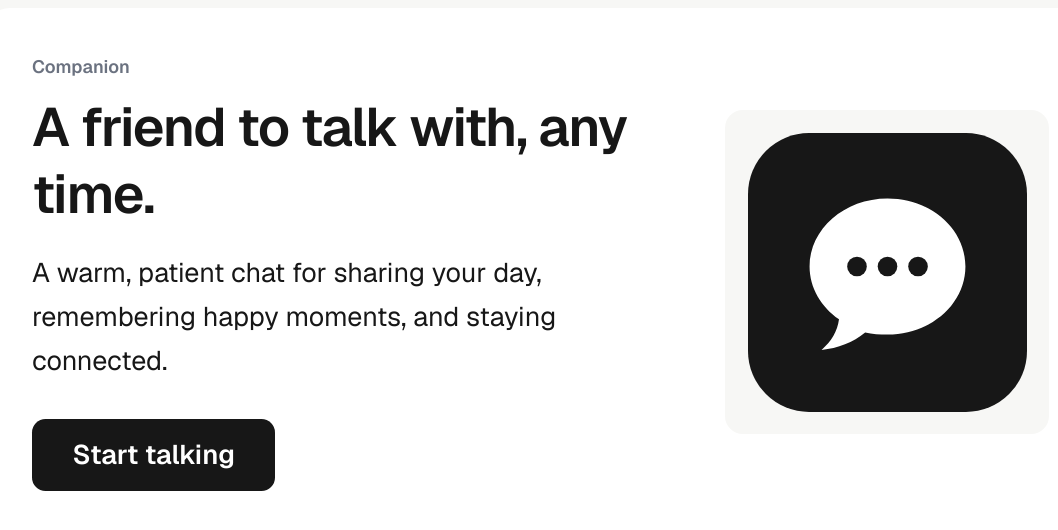
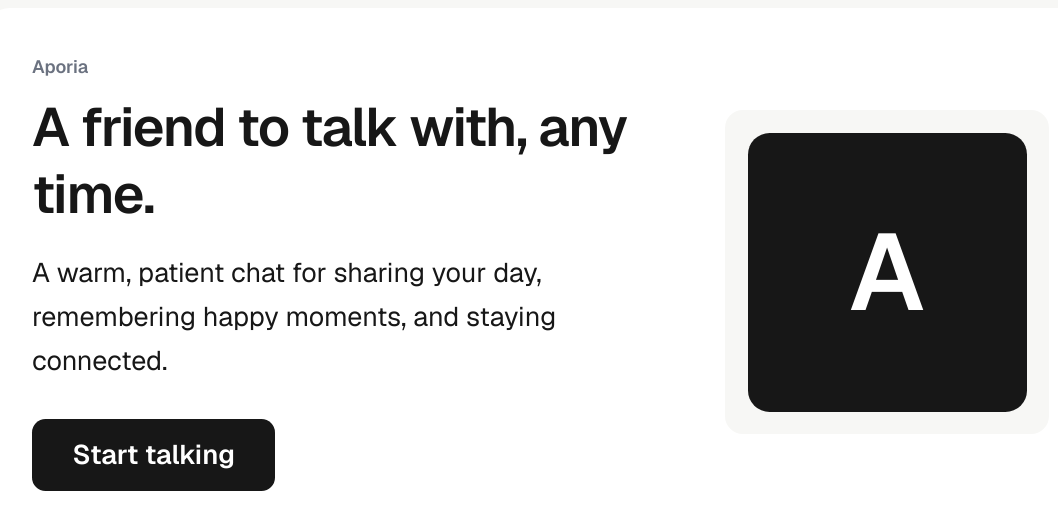
Before and after one commit to giursan/urban-independence, a Next.js app in the folder apps/web/: page / in a window 1280 px wide. Shown: the part 128-658 px from the top of the page, without its empty margins (92-1150 px from the left). Built offline with nearby package versions, Linux system fonts and the light colour scheme.

Commit message:
Rename web app to Aporia

```diff
--- a/apps/web/app/layout.tsx
+++ b/apps/web/app/layout.tsx
@@ -6,10 +6,10 @@ import { RegisterSW } from "@/components/RegisterSW";
 const geistSans = Geist({ variable: "--font-geist-sans", subsets: ["latin"] });
 
 export const metadata: Metadata = {
-  title: "Companion",
+  title: "Aporia",
   description: "A warm AI companion to talk, reflect, and stay connected.",
   manifest: "/manifest.webmanifest",
-  appleWebApp: { capable: true, title: "Companion", statusBarStyle: "default" },
+  appleWebApp: { capable: true, title: "Aporia", statusBarStyle: "default" },
 };
 
 export const viewport: Viewport = {
--- a/apps/web/app/manifest.ts
+++ b/apps/web/app/manifest.ts
@@ -2,16 +2,12 @@ import type { MetadataRoute } from "next";
 
 export default function manifest(): MetadataRoute.Manifest {
   return {
-    name: "Companion",
-    short_name: "Companion",
+    name: "Aporia",
+    short_name: "Aporia",
     description: "A warm AI companion to talk, reflect, and stay connected.",
     start_url: "/talk",
     display: "standalone",
     background_color: "#f7f7f5",
     theme_color: "#f7f7f5",
-    icons: [
-      { src: "/icon.svg", sizes: "512x512", type: "image/svg+xml", purpose: "any" },
-      { src: "/icon.svg", sizes: "512x512", type: "image/svg+xml", purpose: "maskable" },
-    ],
   };
 }
--- a/apps/web/app/page.tsx
+++ b/apps/web/app/page.tsx
@@ -1,12 +1,11 @@
 import Link from "next/link";
-import Image from "next/image";
 
 export default function Home() {
   return (
     <main className="mx-auto flex w-full max-w-5xl flex-1 flex-col justify-center px-5 py-10 sm:py-16">
       <section className="grid items-center gap-10 rounded-[1.25rem] bg-card p-6 sm:p-10 md:grid-cols-[1fr_18rem]">
         <div>
-          <p className="text-base font-semibold text-muted">Companion</p>
+          <p className="text-base font-semibold text-muted">Aporia</p>
           <h1 className="mt-3 text-5xl font-semibold leading-tight tracking-tight text-foreground">
             A friend to talk with, any time.
           </h1>
@@ -22,14 +21,9 @@ export default function Home() {
           </Link>
         </div>
         <div className="flex aspect-square items-center justify-center rounded-2xl bg-background p-5">
-          <Image
-            src="/icon.svg"
-            alt=""
-            width={320}
-            height={320}
-            className="h-full w-full rounded-[1.2rem] object-cover"
-            priority
-          />
+          <div className="flex h-full w-full items-center justify-center rounded-[1.2rem] bg-foreground text-8xl font-semibold text-white">
+            A
+          </div>
         </div>
       </section>
     </main>
--- a/apps/web/components/AppNav.tsx
+++ b/apps/web/components/AppNav.tsx
@@ -1,6 +1,5 @@
 "use client";
 
-import Image from "next/image";
 import Link from "next/link";
 import { usePathname, useRouter } from "next/navigation";
 import { createClient } from "@/lib/supabase/client";
@@ -28,16 +27,11 @@ export function AppNav({ userName }: { userName?: string | null }) {
         <Link
           href="/talk"
           className="flex h-14 w-14 items-center justify-center rounded-xl"
-          aria-label="Companion home"
+          aria-label="Aporia home"
         >
-          <Image
-            src="/icon.svg"
-            alt=""
-            width={56}
-            height={56}
-            className="h-12 w-12 rounded-2xl object-cover"
-            priority
-          />
+          <span className="flex h-12 w-12 items-center justify-center rounded-2xl bg-foreground text-2xl font-semibold text-white">
+            A
+          </span>
         </Link>
         <div className="flex min-w-0 items-center gap-2 overflow-x-auto" role="navigation" aria-label="Main">
           {LINKS.map((l) => {
```
